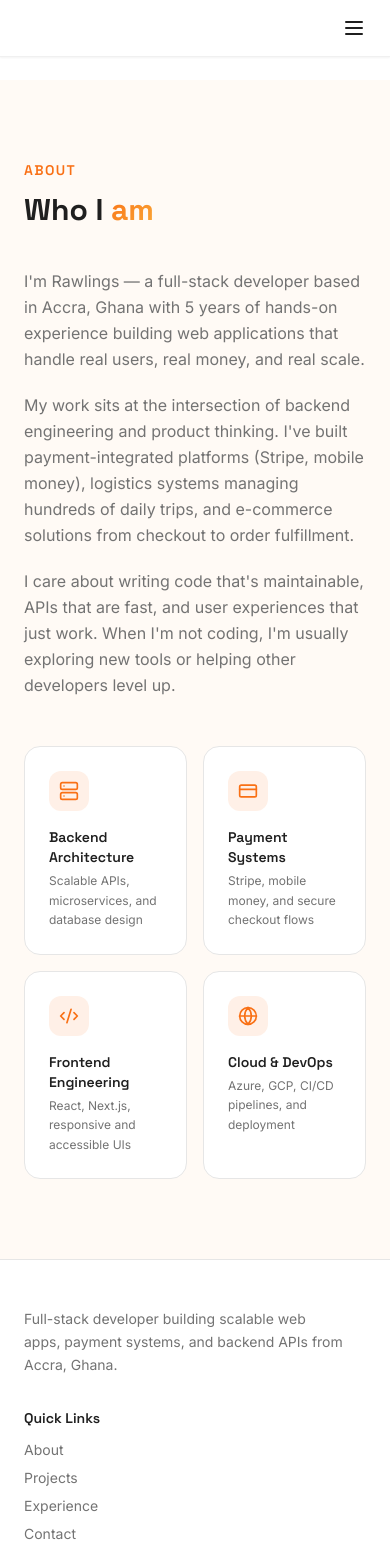
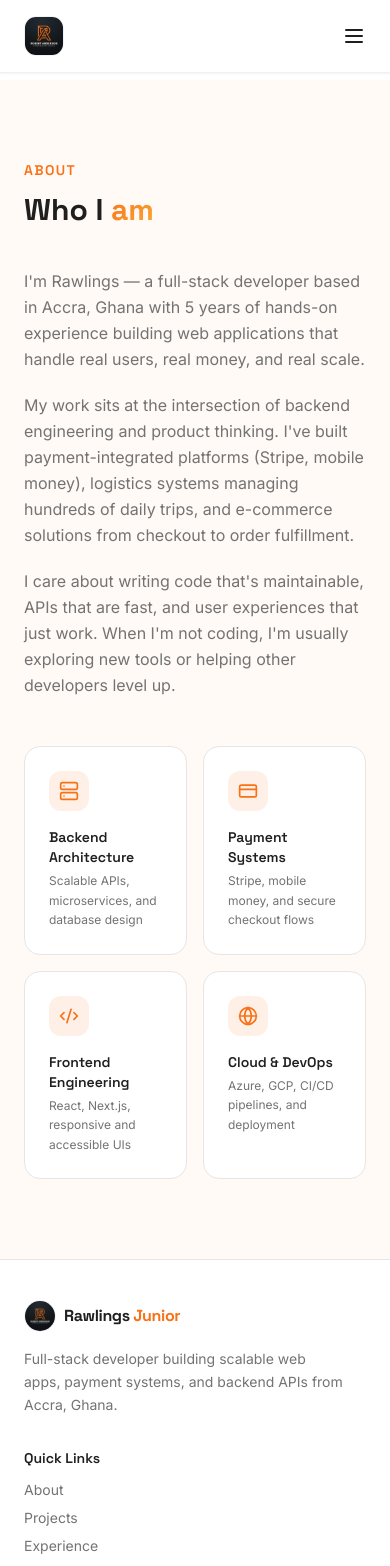
Before and after one commit to Darlington-s-store/rawlingsdportfolio, a React (Vite) app: page /about in a window 390 px wide. Shown: the top 1566 px of the page. Built offline with nearby package versions, Linux system fonts and the light colour scheme; the HTML template or start-up script is replaced by a standard one.

Commit message:
Final branding update: Integrated new logo and updated Header/Footer branding

```diff
--- a/src/components/Footer.tsx
+++ b/src/components/Footer.tsx
@@ -1,5 +1,6 @@
 import { Link } from "react-router-dom";
 import { Github, Linkedin, Mail } from "lucide-react";
+import logo from "@/assets/logo.png";
 
 const Footer = () => {
   return (
@@ -8,7 +9,13 @@ const Footer = () => {
         <div className="grid grid-cols-1 md:grid-cols-3 gap-8 mb-8">
           {/* Brand */}
           <div>
-            <p className="text-sm text-muted-foreground mt-2 max-w-xs leading-relaxed">
+            <Link to="/" className="flex items-center gap-2 mb-4 group">
+              <div className="w-8 h-8 rounded-lg overflow-hidden border border-border/50 group-hover:border-primary/30 transition-all">
+                <img src={logo} alt="Logo" className="w-full h-full object-cover" />
+              </div>
+              <span className="font-display font-bold text-base tracking-tight">Rawlings <span className="text-primary">Junior</span></span>
+            </Link>
+            <p className="text-sm text-muted-foreground max-w-xs leading-relaxed">
               Full-stack developer building scalable web apps, payment systems, and backend APIs from Accra, Ghana.
             </p>
           </div>
--- a/src/components/Navbar.tsx
+++ b/src/components/Navbar.tsx
@@ -1,6 +1,8 @@
 import { useState, useEffect } from "react";
 import { Link, useLocation } from "react-router-dom";
 import { Menu, X } from "lucide-react";
+
+import logo from "@/assets/logo.png";
 
 const navLinks = [
   { label: "Home", href: "/" },
@@ -22,7 +24,12 @@ const Navbar = () => {
   return (
     <nav className="fixed top-0 left-0 right-0 z-50 border-b border-border/60 bg-background shadow-sm">
       <div className="max-w-7xl mx-auto flex items-center justify-between px-6 py-4">
-        <div className="flex-1" />
+        <Link to="/" className="flex items-center gap-2 group">
+          <div className="w-10 h-10 rounded-xl overflow-hidden border border-border/50 group-hover:border-primary/30 transition-all duration-300">
+            <img src={logo} alt="Logo" className="w-full h-full object-cover scale-110 group-hover:scale-125 transition-transform duration-500" />
+          </div>
+          <span className="font-display font-bold text-lg tracking-tight hidden sm:block">Rawlings <span className="text-primary">Junior</span></span>
+        </Link>
 
         {/* Desktop */}
         <div className="hidden md:flex items-center gap-8">
```
Also changed, not shown: src/assets/logo.png (added).
